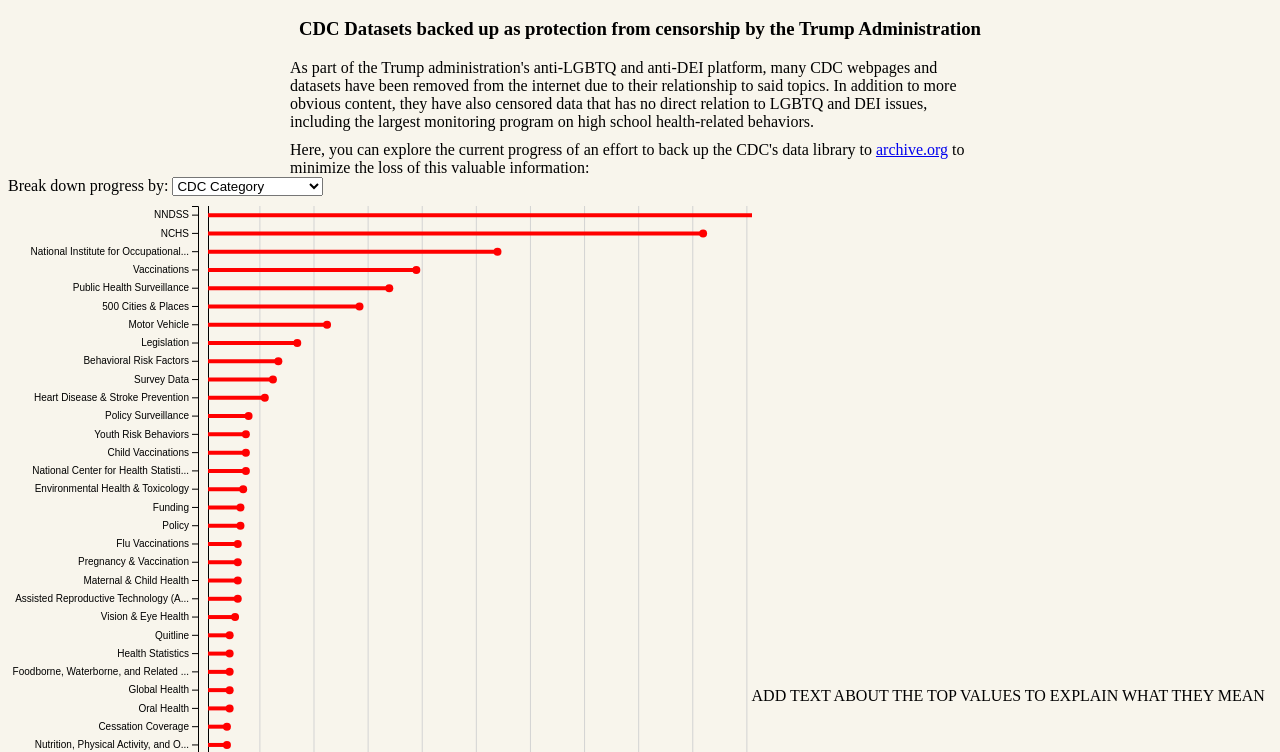
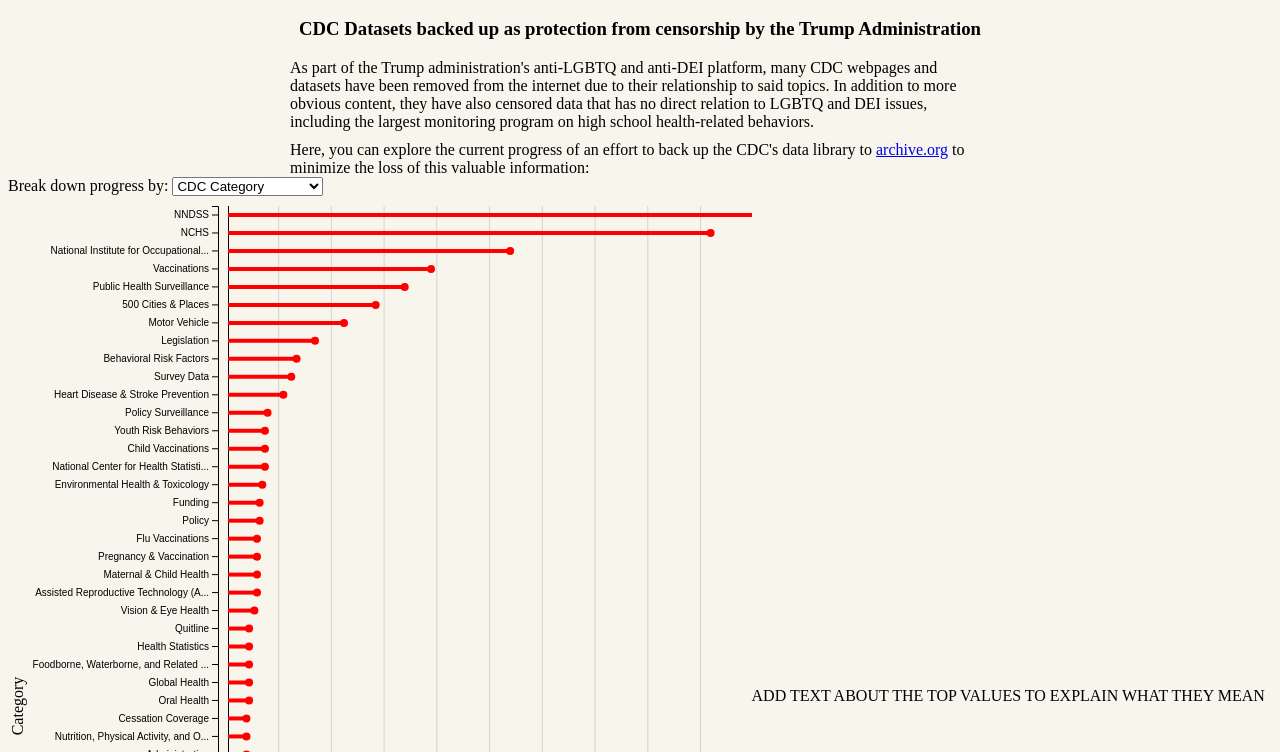
Before and after one commit to hafkin22/4310-HW4, a plain HTML site: page static/index.html in a window 1280 px wide. Shown: the part 48-800 px from the top of the page. Drawn offline with nearby package versions, Linux system fonts and the light colour scheme.

Commit message:
Added axis titles

```diff
--- a/static/index.html
+++ b/static/index.html
@@ -63,7 +63,7 @@
             const svg = d3.select("#barchart");
             const width = svg.attr("width");
             const height = svg.attr("height");
-            const margin = { top: 10, right: 10, bottom: 40, left:200};
+            const margin = { top: 10, right: 10, bottom: 55, left:220};
             const chartWidth = width - margin.left - margin.right;
             const chartHeight = height - margin.top - margin.bottom;
             let annotations = svg.append("g").attr("id","annotations");
@@ -191,6 +191,8 @@
 
                 const divisionColorScales = {'categories': categoriesColor, 'keywords': keywordsColor, 'bureaus': bureausColor, 'programs': programssColor}
 
+                const axistitles = {'categories': "Category", 'keywords': "Keyword", 'bureaus': "Bureau", 'programs': "Federal Program"}
+
 
                 const categorySelector = d3.select("#categorySelector");
 
@@ -198,6 +200,7 @@
                     annotations.selectAll("g").remove();
                     chartArea.selectAll("line").remove();
                     chartArea.selectAll("circle").remove();
+                    chartArea.selectAll("text").remove();
 
                     let currentSelection = categorySelector.property("value");
 
@@ -205,6 +208,7 @@
                     let divisionScale = divisionScales[currentSelection];
                     let divisionCountScale = divisionCountScales[currentSelection];
                     let divisionColorScale = divisionColorScales[currentSelection];
+                    let axistitle = axistitles[currentSelection];
 
                     let leftAxis = d3.axisLeft(divisionScale);
 
@@ -251,6 +255,18 @@
                             .attr('x', 500)
                             .attr('y', 500);
 
+                    chartArea.append('text')
+                             .attr('x', width/2 - margin.left)
+                             .attr('y', height - 10)
+                             .text("Number of Datasets Archived");
+
+                    chartArea.append('text')
+                             .attr('x', -margin.left+15)
+                             .attr('y', height/2)
+                             .attr('transform', 'rotate(-90, ' + (-margin.left + 15) + ', ' + (height / 2) + ')')
+                             .attr('text-anchor', 'middle')
+                             .text(axistitle);
+
                     circles.on("mouseover", function() {
                         d3.select(this)
                         .transition().duration(200)
```
